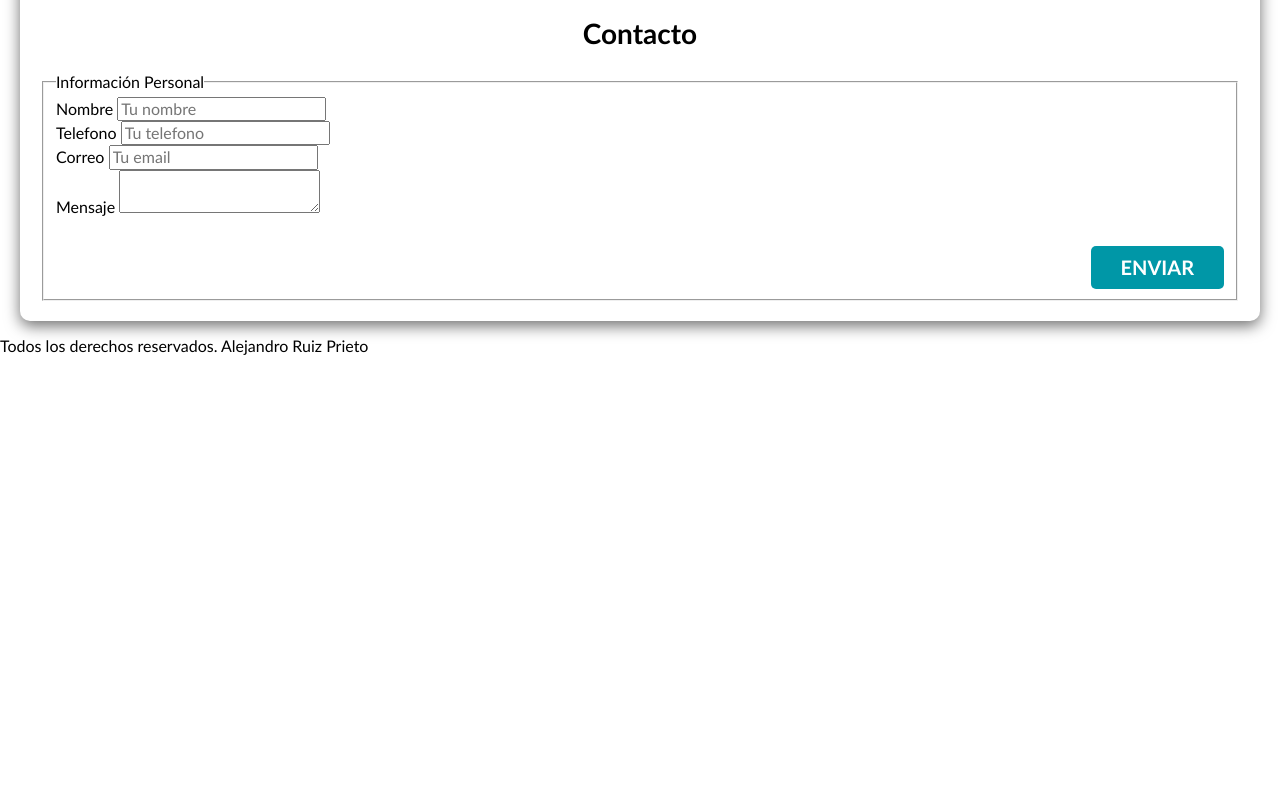
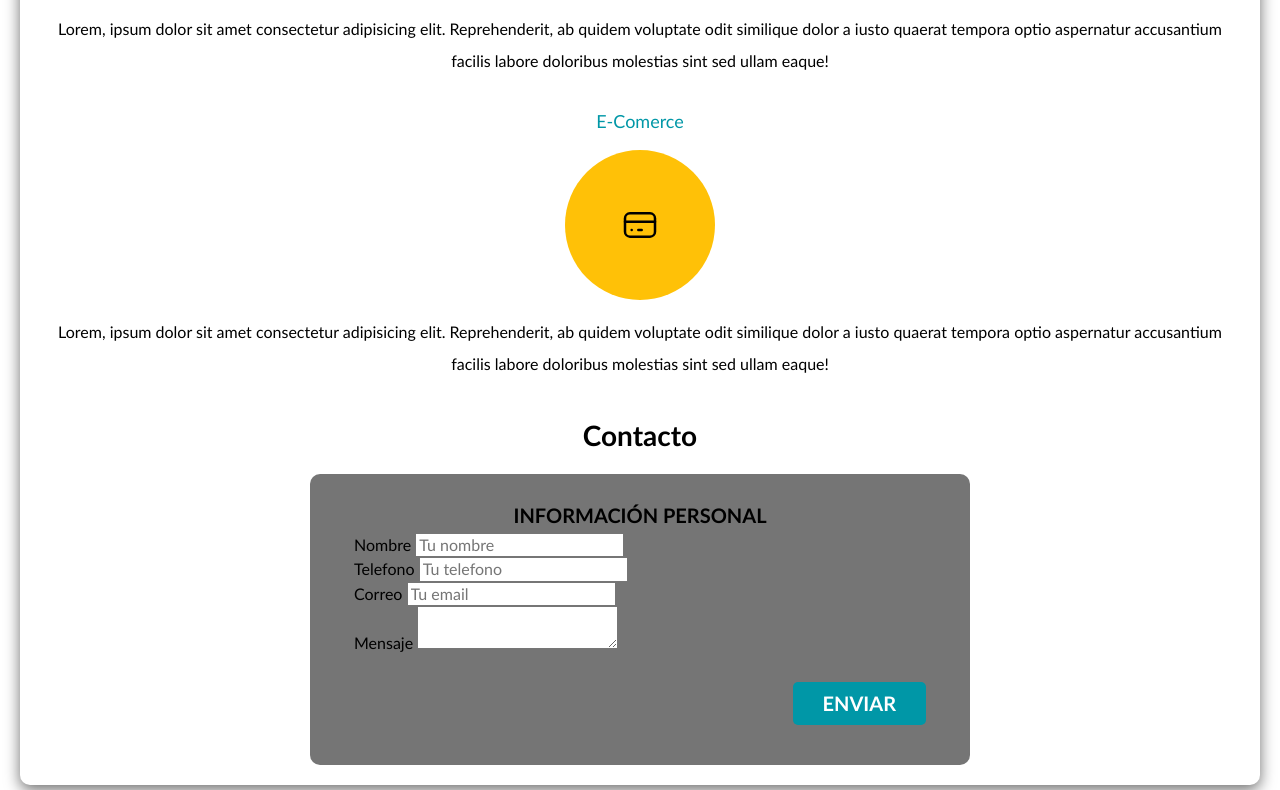
Before and after one commit to Alesso-ai/T6-Normalize, a plain HTML site: page index.html in a window 1280 px wide. Shown: the part 1176-1966 px from the top of the page. Before the commit the page ends 1547 px from the top, so only its background shows below. Drawn offline with Linux system fonts and the light colour scheme.

Commit message:
Retocando el form

```diff
--- a/css/styles.css
+++ b/css/styles.css
@@ -215,3 +215,44 @@ h1,h2,h3{
     color: var(--secundario);
     font-weight: normal;
 }
+
+.servicio p{
+    line-height: 2;
+    text-align: center;
+}
+
+.servicio .iconos{
+    height: 15rem;
+    width: 15rem;
+    background-color: var(--primario);
+    border-radius: 50%;
+    display: flex;
+    justify-content: space-evenly;
+    align-items: center;
+}
+
+.formulario {
+    background-color: var(--gris);
+    padding: 3rem;
+    border-radius: 1rem;
+    margin: 0 auto;
+}
+
+.formulario fieldset {
+    border: none;
+}
+
+.formulario legend {
+    text-align: center;
+    font-size: 2rem;
+    text-transform: uppercase;
+    font-weight: 700;
+}
+
+
+@media screen and (min-width: 768px){
+    .formulario{
+        max-width: 600px;
+    }
+
+}
```
Also changed, not shown: index.html (+1 -1 lines).
